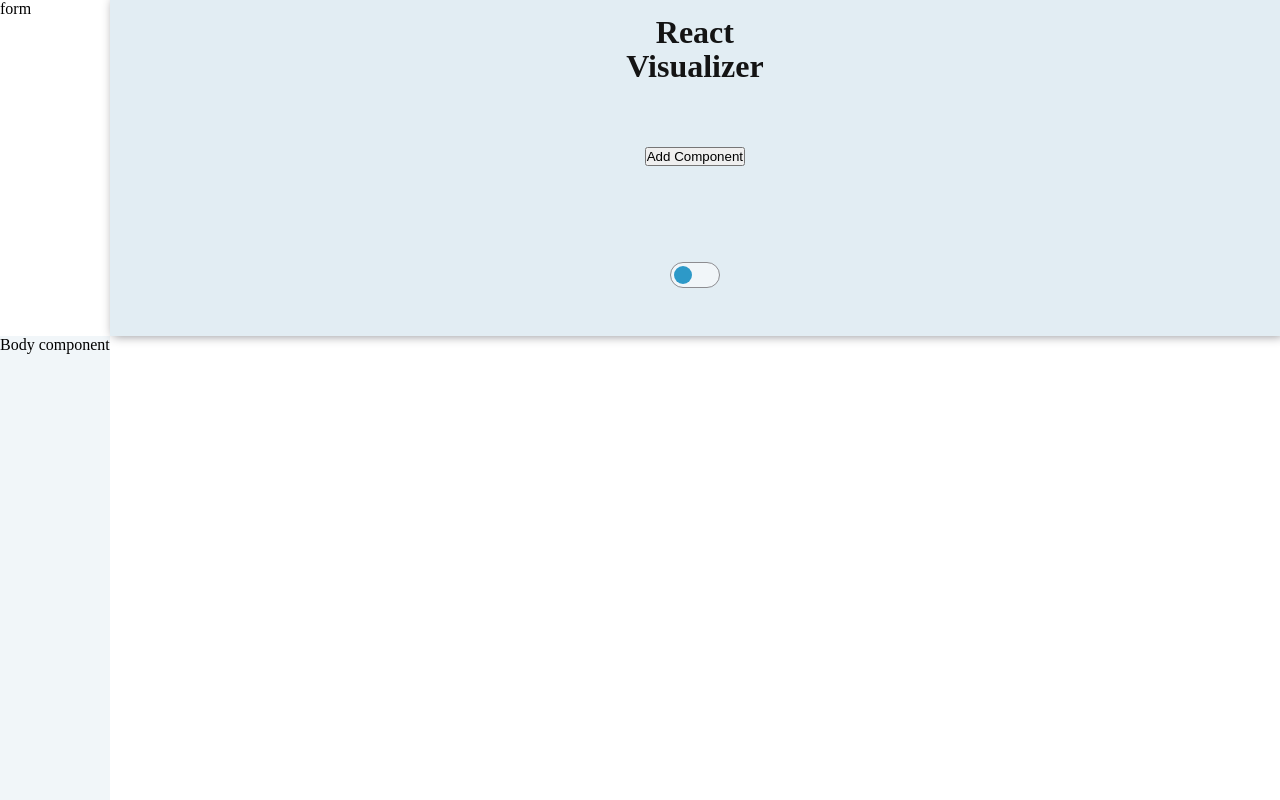
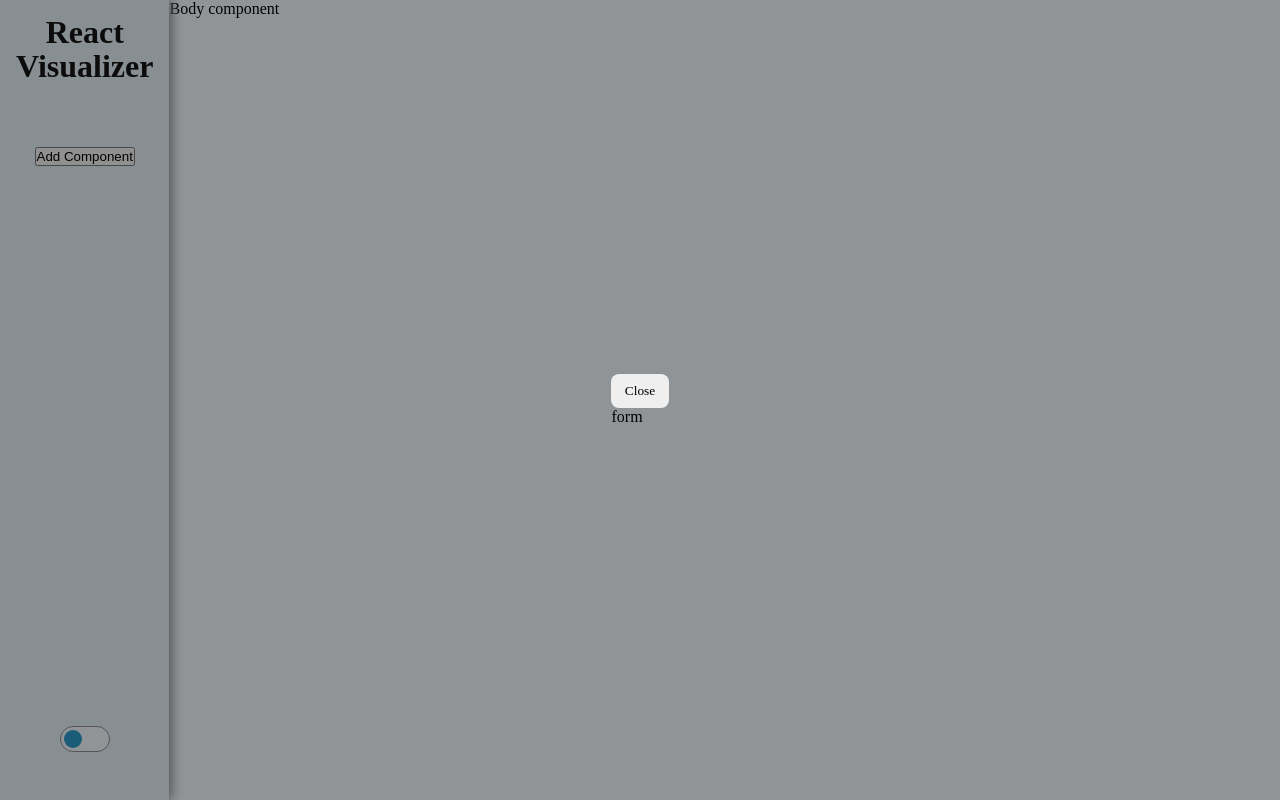
Before and after one commit to Cats-n-coffee/tree-visualizer, a React (Create React App) app: page / in a window 1280 px wide. Both pictures are taken after a click on the button "Add Component". Shown: the top 800 px of the page. Built offline with nearby package versions, Linux system fonts and the light colour scheme.

Commit message:
basic layout/positioning form wrapper

```diff
--- a/src/App.tsx
+++ b/src/App.tsx
@@ -8,7 +8,7 @@ function App() {
 
   return (
     <div id="container">
-      {show && <FormContainer />}
+      {show && <FormContainer setShow={setShow} />}
       <Navbar setShow={setShow} />
       <Body />
     </div>
--- a/src/components/shared/FormContainer.tsx
+++ b/src/components/shared/FormContainer.tsx
@@ -1,10 +1,21 @@
 import * as React from "react";
 import Form from "./Form";
 
-export default function FormContainer() {
+interface FormContainerProps {
+  setShow: React.Dispatch<React.SetStateAction<any>>;
+}
+
+export default function FormContainer(props: FormContainerProps) {
+  const { setShow } = props;
+
   return (
-    <div>
-      <Form />
+    <div className="formContainer">
+      <div className="formContainer__wrapper">
+        <button className="btn" onClick={() => setShow(false)}>
+          Close
+        </button>
+        <Form />
+      </div>
     </div>
   );
 }
--- a/src/scss/main.scss
+++ b/src/scss/main.scss
@@ -3,6 +3,7 @@
 
 // Shared
 @use "./shared/general";
+@use "./shared/formContainer";
 
 // Navbar
 @use "./navbar/buttons/themeToggle";
--- /dev/null
+++ b/src/scss/shared/_formContainer.scss
@@ -0,0 +1,29 @@
+.formContainer {
+  position: absolute;
+  left: 0;
+  right: 0;
+  top: 0;
+  bottom: 0;
+  height: 100vh;
+  width: 100vw;
+  background-color: pink;
+  display: flex;
+  flex-direction: column;
+  align-items: center;
+  justify-content: center;
+  background: rgba(0, 0, 0, 0.4);
+  z-index: 4;
+
+  &.__wrapper {
+    max-width: 500px;
+    background: var(--form-background);
+    padding: 2em;
+    border-radius: 8px;
+  }
+
+  .btn-form {
+    width: auto;
+    background: var(--form-button);
+    color: var(--text-secondary);
+  }
+}
--- a/src/scss/shared/_general.scss
+++ b/src/scss/shared/_general.scss
@@ -17,6 +17,7 @@ body {
   display: grid;
   grid-template-columns: auto minmax(0, 1fr);
   grid-template-rows: minmax(0, 1fr);
+  position: relative;
 }
 
 .center {
```
